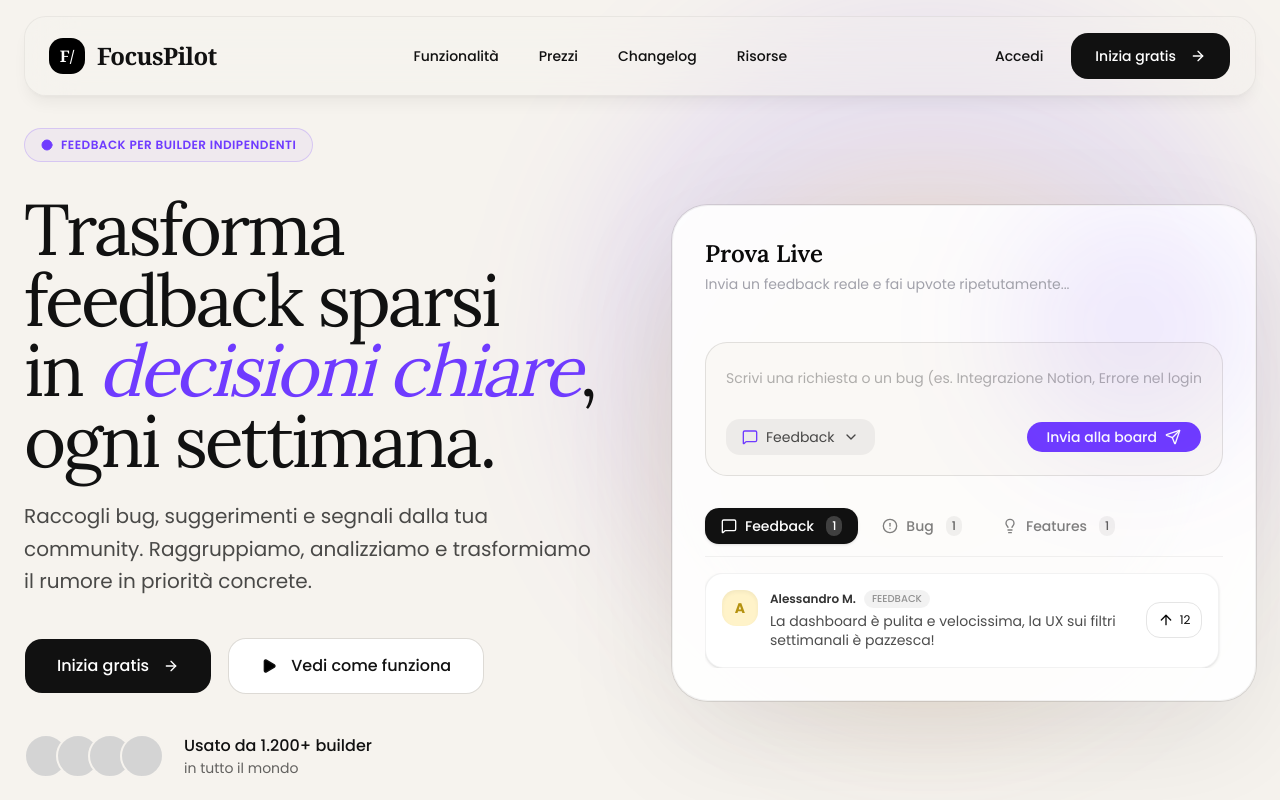
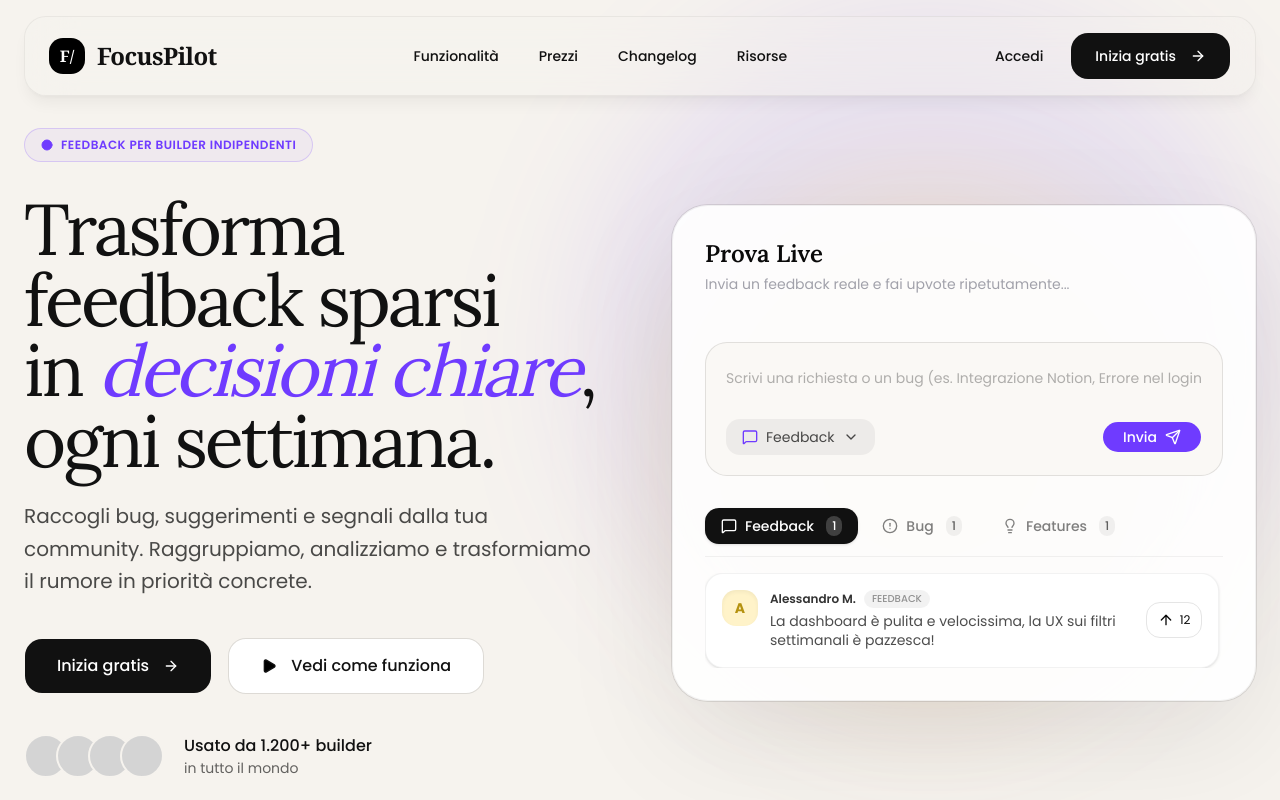
Before and after one commit to hodos-board/landing, a Next.js app: page / in a window 1280 px wide. Shown: the top 800 px of the page. Built offline with nearby package versions, Linux system fonts and the light colour scheme.

Commit message:
Update InteractiveDemo.tsx

```diff
--- a/components/InteractiveDemo.tsx
+++ b/components/InteractiveDemo.tsx
@@ -130,8 +130,6 @@
 
   return (
     <Card className="relative overflow-hidden rounded-[36px] border border-black/5 bg-white/90 p-8 shadow-[0_40px_120px_rgba(0,0,0,0.08)] transition-all">
-      <div className="absolute top-0 right-0 h-[240px] w-[240px] rounded-full bg-[#6F3BFF]/10 blur-3xl" />
-
       <div className="mb-8 flex items-center justify-between">
         <div>
           <p className="font-[Lora] text-2xl font-semibold">Prova Live</p>
@@ -226,9 +224,9 @@
 
             <Button
               type="submit"
-              className="flex items-center gap-2 rounded-2xl bg-[#6F3BFF] font-poppins hover:bg-[#5a2be0] text-white px-5"
+              className="group flex items-center gap-2 rounded-2xl bg-[#6F3BFF] font-poppins hover:bg-[#5a2be0] text-white px-5"
             >
-              <span>Invia alla board</span>
+              <span>Invia</span>
               <Send className="h-4 w-4" />
             </Button>
           </div>
```
